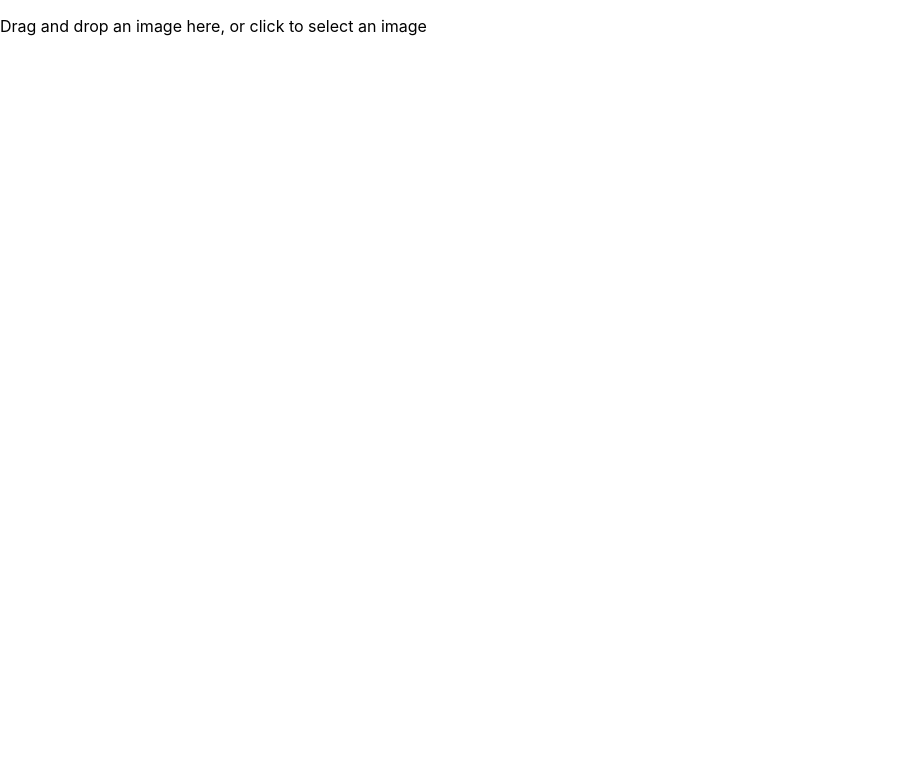
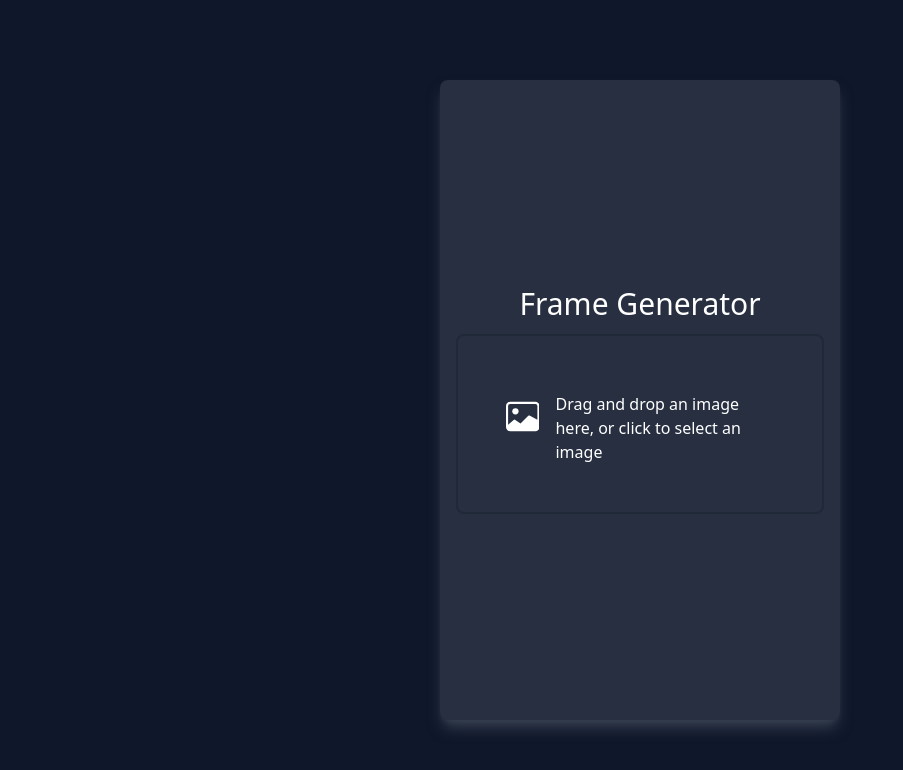
Before and after one commit to mayank3012/frame-generater, a React (Create React App) app: page / in a window 1280 px wide. Shown: the top 770 px of the page, without its empty margins (0-903 px from the left). Built offline with nearby package versions, Linux system fonts and the light colour scheme.

Commit message:
added css

```diff
--- a/package.json
+++ b/package.json
@@ -13,6 +13,7 @@
     "react": "^18.2.0",
     "react-dom": "^18.2.0",
     "react-dropzone": "^14.2.3",
+    "react-icons": "^4.8.0",
     "react-scripts": "5.0.1",
     "web-vitals": "^2.1.4",
     "whatsapp-web.js": "^1.19.5"
@@ -40,5 +41,8 @@
       "last 1 firefox version",
       "last 1 safari version"
     ]
+  },
+  "devDependencies": {
+    "tailwindcss": "^3.3.2"
   }
 }
--- a/public/index.html
+++ b/public/index.html
@@ -24,7 +24,7 @@
       work correctly both with client-side routing and a non-root public URL.
       Learn how to configure a non-root public URL by running `npm run build`.
     -->
-    <title>React App</title>
+    <title>Frame Generater</title>
   </head>
   <body>
     <noscript>You need to enable JavaScript to run this app.</noscript>
--- a/src/App.css
+++ /dev/null
@@ -1,38 +0,0 @@
-.App {
-  text-align: center;
-}
-
-.App-logo {
-  height: 40vmin;
-  pointer-events: none;
-}
-
-@media (prefers-reduced-motion: no-preference) {
-  .App-logo {
-    animation: App-logo-spin infinite 20s linear;
-  }
-}
-
-.App-header {
-  background-color: #282c34;
-  min-height: 100vh;
-  display: flex;
-  flex-direction: column;
-  align-items: center;
-  justify-content: center;
-  font-size: calc(10px + 2vmin);
-  color: white;
-}
-
-.App-link {
-  color: #61dafb;
-}
-
-@keyframes App-logo-spin {
-  from {
-    transform: rotate(0deg);
-  }
-  to {
-    transform: rotate(360deg);
-  }
-}
--- a/src/App.js
+++ b/src/App.js
@@ -1,6 +1,7 @@
 import React, { useState } from 'react';
 import Dropzone from 'react-dropzone';
 import html2canvas from 'html2canvas';
+import {BsImage} from 'react-icons/bs'
 
 function App() {
   const [image, setImage] = useState(null);
@@ -30,23 +31,36 @@ function App() {
   };
 
   return (
-    <div>
-      <Dropzone onDrop={handleDrop}>
+    <div className="bg-[#0f172a] min-h-[100vh] py-20" >
+    <div className='flex flex-col justify-center items-center min-h-[80vh] rounded-lg shadow-lg w-[90%] mx-auto max-w-[400px] bg-white bg-opacity-10 shadow-gray-700 gap-3 '>
+      <h2 className='capitalize text-3xl text-white text-center'>Frame generator</h2>
+        <Dropzone onDrop={handleDrop}>
         {({getRootProps, getInputProps}) => (
           <div {...getRootProps()}>
-            <input type="file" {...getInputProps()} />
-            <p>Drag and drop an image here, or click to select an image</p>
+            <input {...getInputProps()} />
+              <p className=" flex gap-4 text-white border-2 border-gray-800 p-12 mx-4 rounded-lg cursor-grab">
+                <BsImage size={65} />
+                <span className='pt-2'>
+                  Drag and drop an image here, or click to select an image
+                  </span>
+                </p>
           </div>
         )}
       </Dropzone>
       {image && (
-        <div id="frame" style={{ width: '500px', height: '500px', border: '2px solid black', position: 'relative' }}>
-          <img src={FRAME} style={{ position: 'absolute', top: '50%', left: '50%', transform: 'translate(-50%,-50%)', width: '100%', height: '100%' }} />
-          <img src={image} style={{ position: 'absolute', top: '50%', left: '50%', transform: 'translate(-50%,-50%)',borderRadius:'50%', width: '65%', height: '65%' }} />
+        <div id="frame" className='relative w-[90%] aspect-square'>
+          <img src={FRAME} alt="frame" style={{ position: 'absolute', top: '50%', left: '50%', transform: 'translate(-50%,-50%)', width: '100%', height: '100%' }} />
+          <img src={image} alt="userImage" style={{ position: 'absolute', top: '50%', left: '50%', transform: 'translate(-50%,-50%)',borderRadius:'50%', width: '65%', height: '65%' }} />
         </div>
       )}
-      {image && <button onClick={handleDownload}>Download result</button>}
-    </div>
+        {image &&
+          <button onClick={handleDownload} className="bg-gray-300 hover:bg-gray-400 text-gray-800 font-bold py-2 px-4 rounded inline-flex items-center">
+  <svg className="fill-current w-4 h-4 mr-2" xmlns="http://www.w3.org/2000/svg" viewBox="0 0 20 20"><path d="M13 8V2H7v6H2l8 8 8-8h-5zM0 18h20v2H0v-2z"/></svg>
+  <span>Download</span>
+</button>
+        }
+      </div>
+      </div>
   );
 };
 export default App;
--- a/src/index.css
+++ b/src/index.css
@@ -1,13 +1,8 @@
-body {
-  margin: 0;
-  font-family: -apple-system, BlinkMacSystemFont, 'Segoe UI', 'Roboto', 'Oxygen',
-    'Ubuntu', 'Cantarell', 'Fira Sans', 'Droid Sans', 'Helvetica Neue',
-    sans-serif;
-  -webkit-font-smoothing: antialiased;
-  -moz-osx-font-smoothing: grayscale;
+@tailwind base;
+@tailwind components;
+@tailwind utilities;
+
+#root{
+  margin:0 !important;
+  padding:0 !important;
 }
-
-code {
-  font-family: source-code-pro, Menlo, Monaco, Consolas, 'Courier New',
-    monospace;
-}
--- a/src/index.js
+++ b/src/index.js
@@ -2,8 +2,7 @@ import React from 'react';
 import ReactDOM from 'react-dom/client';
 import './index.css';
 import App from './App';
-import reportWebVitals from './reportWebVitals';
-import {Analytics} from '@vercel/analytics'
+import {Analytics} from '@vercel/analytics/react'
 
 const root = ReactDOM.createRoot(document.getElementById('root'));
 root.render(
@@ -12,8 +11,3 @@ root.render(
     <Analytics/>
   </React.StrictMode>
 );
-
-// If you want to start measuring performance in your app, pass a function
-// to log results (for example: reportWebVitals(console.log))
-// or send to an analytics endpoint. Learn more: https://bit.ly/CRA-vitals
-reportWebVitals();
--- a/src/reportWebVitals.js
+++ /dev/null
@@ -1,13 +0,0 @@
-const reportWebVitals = onPerfEntry => {
-  if (onPerfEntry && onPerfEntry instanceof Function) {
-    import('web-vitals').then(({ getCLS, getFID, getFCP, getLCP, getTTFB }) => {
-      getCLS(onPerfEntry);
-      getFID(onPerfEntry);
-      getFCP(onPerfEntry);
-      getLCP(onPerfEntry);
-      getTTFB(onPerfEntry);
-    });
-  }
-};
-
-export default reportWebVitals;
--- /dev/null
+++ b/tailwind.config.js
@@ -0,0 +1,10 @@
+/** @type {import('tailwindcss').Config} */
+module.exports = {
+  content: [
+    "./src/**/*.{js,jsx,ts,tsx}",
+  ],
+  theme: {
+    extend: {},
+  },
+  plugins: [],
+}
```
Also changed, not shown: src/setupTests.js (deleted, +0 -5 lines), 2 other files (tests, documents, lock files or other folders).
